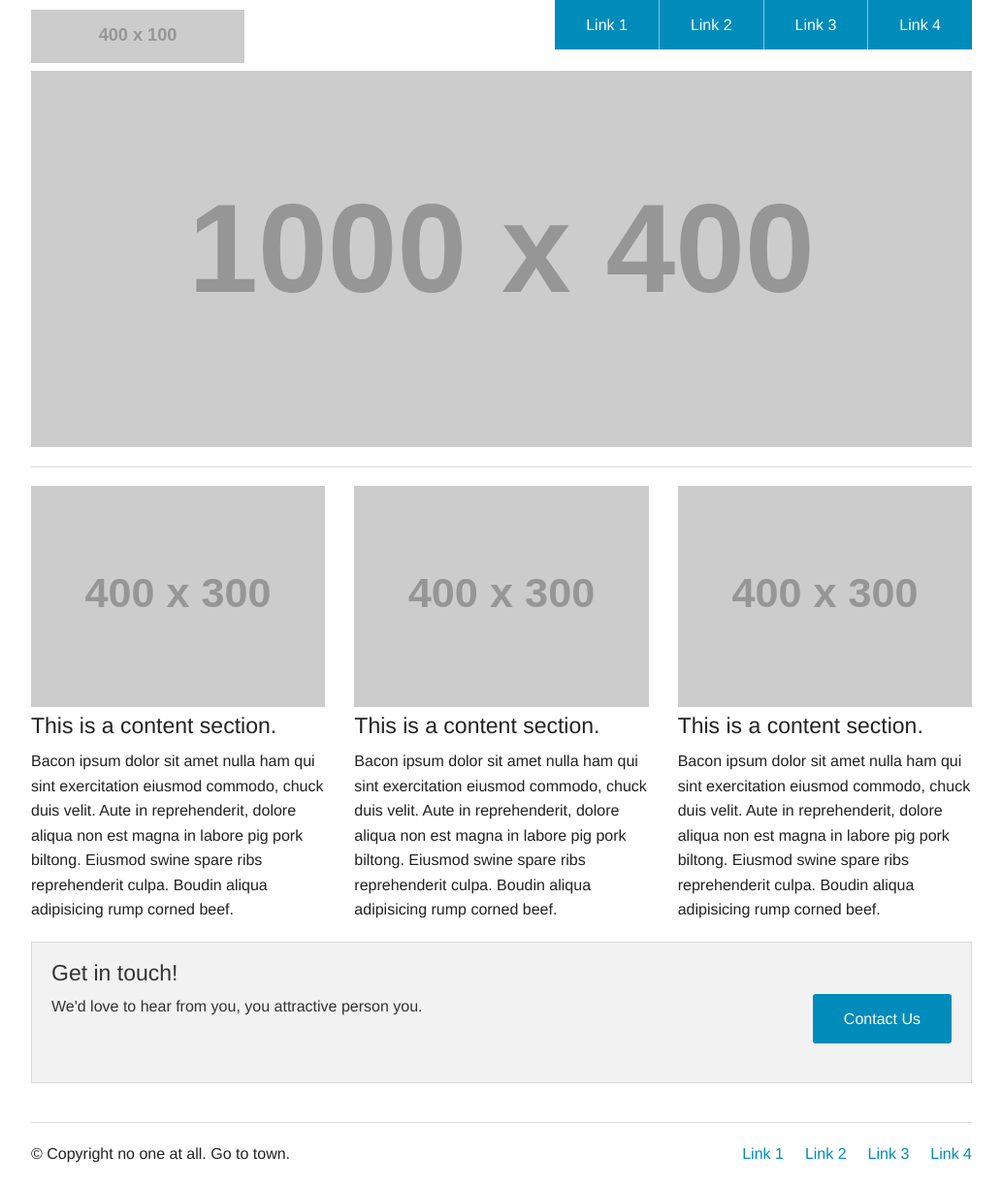
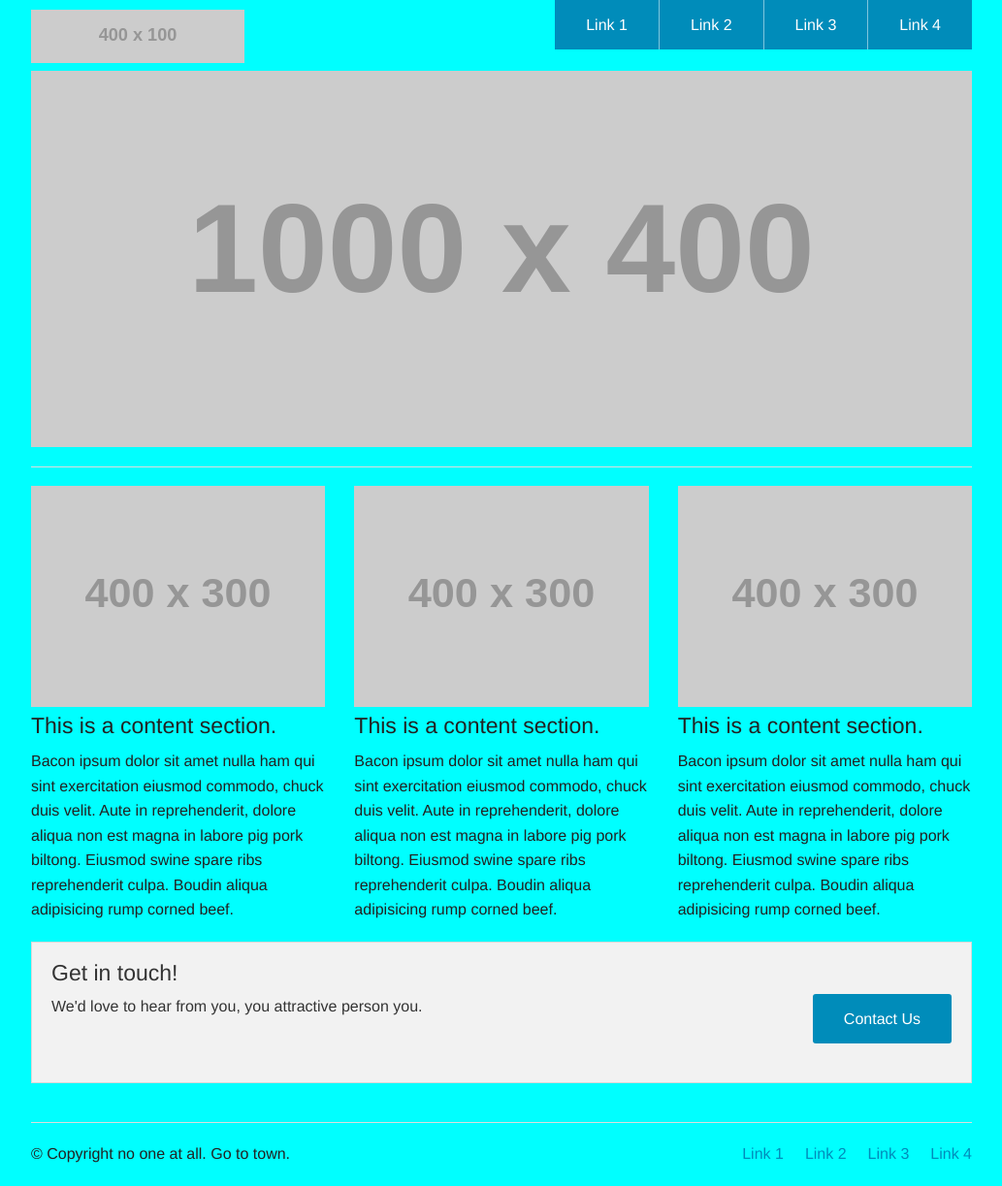
Before and after one commit to TrashLocator/TrashLocator, a Flask app: page / in a window 1280 px wide. Shown: the whole page at 97% size, without its empty margins (123-1156 px from the left). Run offline with Flask 2, Linux system fonts and the light colour scheme; grey boxes labelled with a size stand in for pictures from a placeholder-image service; some libraries are stand-ins or nearby versions.

Commit message:
changedbgcolor, trip time

```diff
--- a/templates/index.html
+++ b/templates/index.html
@@ -5,6 +5,12 @@
     <meta name="viewport" content="width=device-width, initial-scale=1.0" />
     <title>TrashLocator</title>
     <link rel="stylesheet" href="{{ url_for('static', filename='css/foundation.css') }}" />
+<style>
+body {
+    background-color: aqua !important;
+}
+</style>
+
     <script src="{{ url_for('static', filename='js/vendor/custom.modernizr.js') }}"></script>
   </head>
   <body>
```
